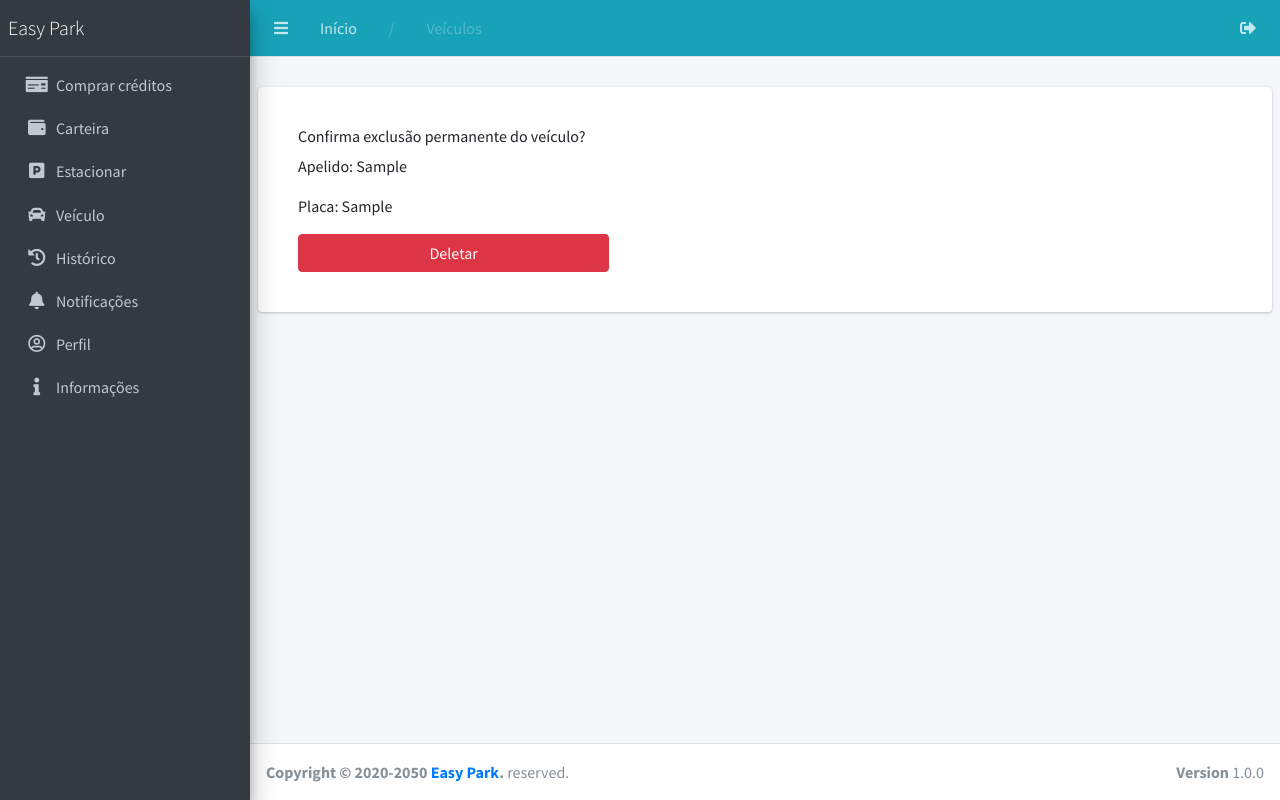
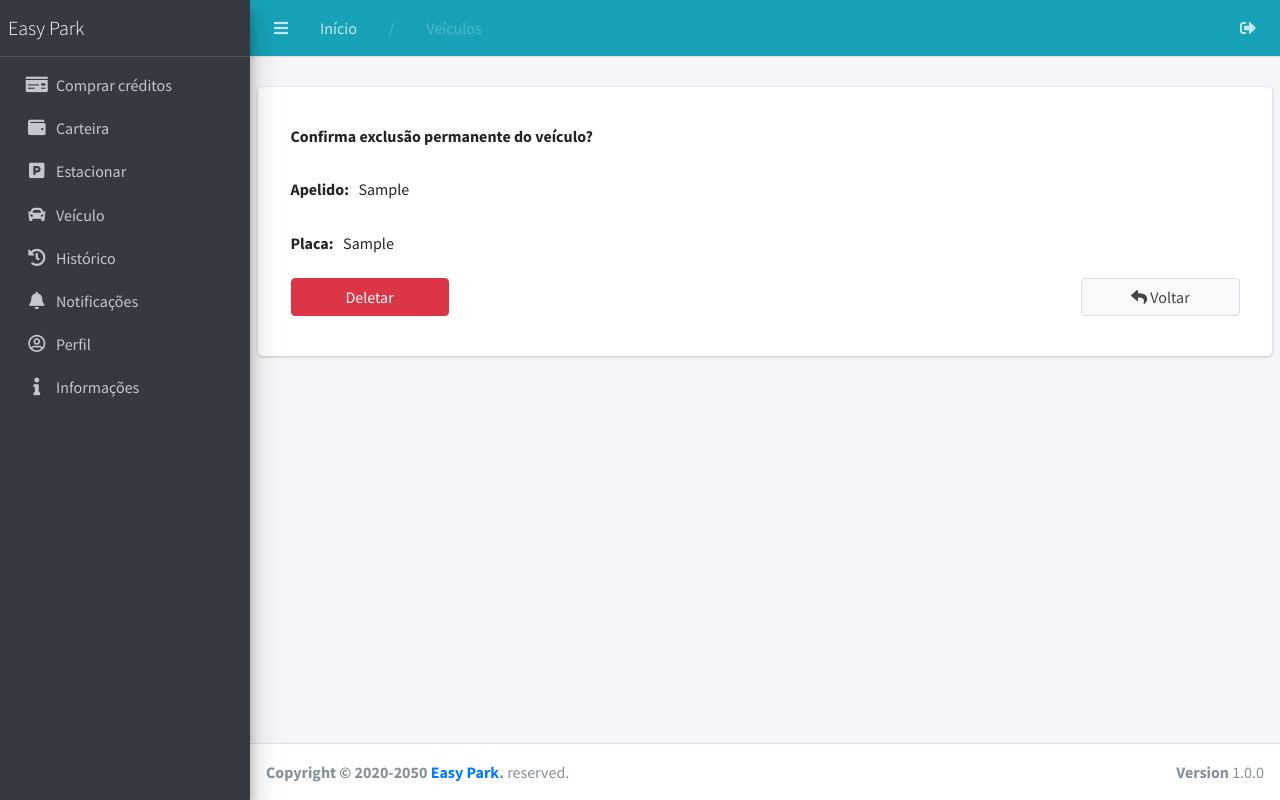
Before and after one commit to rauanisanfelice/easy-park, a Django app: page /veiculo/1/delete/ in a window 1280 px wide. Run offline with Django 3.2, Linux system fonts and the light colour scheme; tables that the repository leaves empty hold one stand-in row (values such as "Sample post"); some libraries are stand-ins or nearby versions.

Commit message:
Ajuste layout

```diff
--- a/usuario/templates/veiculo.html
+++ b/usuario/templates/veiculo.html
@@ -63,7 +63,7 @@
                     <tr>
                         <th>Apelido</th>
                         <th>Placa</th>
-                        <th>Remover</th>
+                        <th style="width: 70px;">Remover</th>
                     </tr>
                 </thead>
                 <tbody>
--- a/usuario/templates/veiculo_confirm_delete.html
+++ b/usuario/templates/veiculo_confirm_delete.html
@@ -32,11 +32,25 @@
         {% if object %}
             <div class="card-body">
                 <form method="post">{% csrf_token %}
-                    <h6>Confirma exclusão permanente do veículo?</h6>
-                    <p><span>Apelido: </span>{{ object.apelido }}</p>
-                    <p><span>Placa: </span>{{ object.placa }}</p>
-
-                    <input type="submit" class="col col-md-4 align-self-center btn btn-block btn-danger" value="Deletar">
+                    <div class="form-group row">
+                        <h6 class="font-weight-bold">Confirma exclusão permanente do veículo?</h6>
+                    </div>
+                    <div class="form-group row">
+                        <label class="col-sm-02 col-form-label">Apelido:</label>
+                        <div class="col-sm-10">
+                            <input type="text" readonly class="form-control-plaintext" value="{{ object.apelido }}">
+                        </div>
+                    </div>
+                    <div class="form-group row">
+                        <label class="col-sm-02 col-form-label">Placa:</label>
+                        <div class="col-sm-10">
+                            <input type="text" readonly class="form-control-plaintext" value="{{ object.placa }}">
+                        </div>
+                    </div>
+                    <div class="row justify-content-between">
+                        <input type="submit" class="col col-md-2 btn btn-block btn-danger" value="Deletar">
+                        <a href="{% url 'veiculo' %}" class="col col-md-2 btn btn-default" title="Voltar"><i class="fas fa-reply"></i> Voltar</a>
+                    </div>
                 </form>
             </div>
         {% endif %}
```
